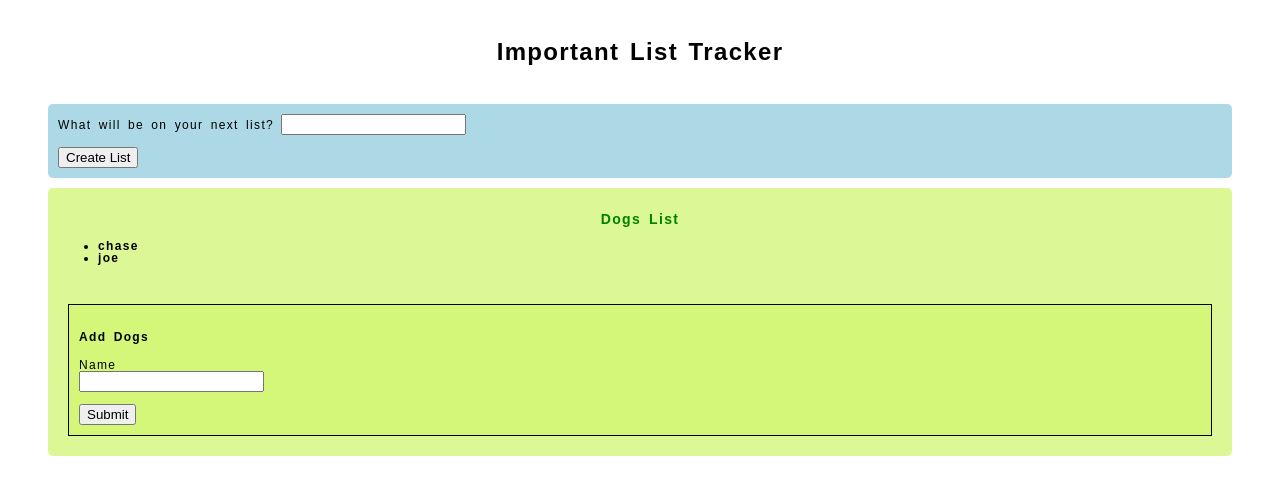
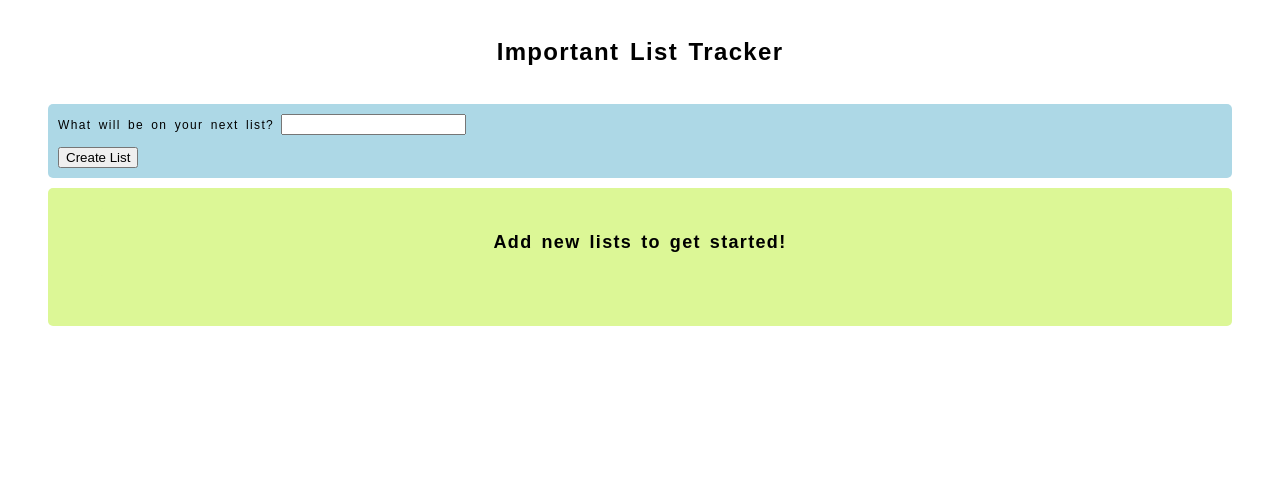
Before and after one commit to TrevorDrayton03/SENG-4640-Online-Pet-Store, a React (Create React App) app: page / in a window 1280 px wide. Shown: the top 494 px of the page. Built offline with nearby package versions, Linux system fonts and the light colour scheme.

Commit message:
default list and items is blank now

```diff
--- a/src/App.js
+++ b/src/App.js
@@ -8,8 +8,8 @@ class App extends Component {
   constructor() {
     super();
     this.state = {
-      lists: ["Dogs"],
-      items: { Dogs: [{ name: "chase" }, { name: "joe" }] }
+      lists: [],
+      items: {}
     };
   }
 
```
